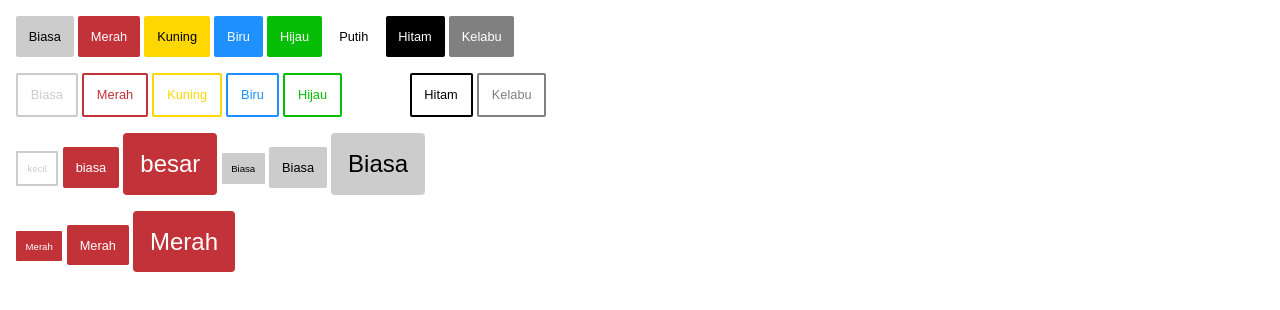
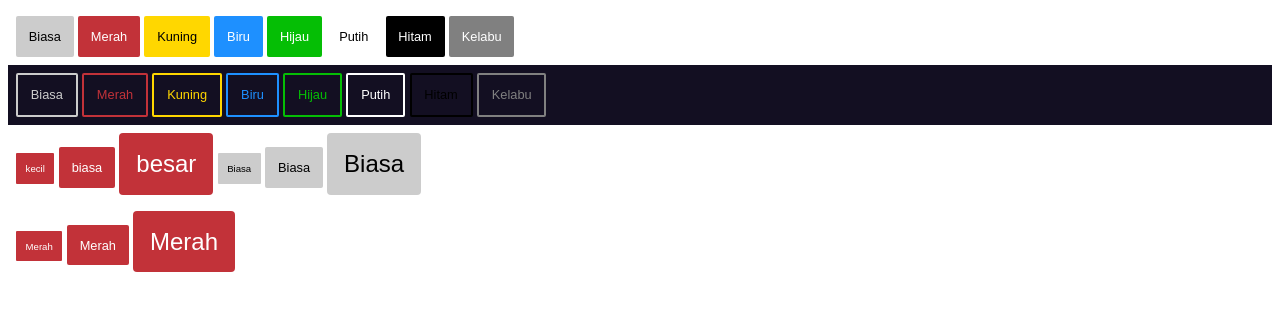
Before and after one commit to febriinanda/indonesia, a plain HTML site: page index.html in a window 1280 px wide. Drawn offline with Linux system fonts and the light colour scheme; a script that the page names is missing.

Commit message:
Set font size

```diff
--- a/app.scss
+++ b/app.scss
@@ -2,6 +2,7 @@
 
 body{
     font-family: Arial, Helvetica, sans-serif;
+    font-size: 100%;
 }
 div{
     padding: .5em;
--- a/index.html
+++ b/index.html
@@ -19,7 +19,7 @@
         <button class="tombol hitam">Hitam</button>
         <button class="tombol kelabu">Kelabu</button>
     </div>
-    <div>
+    <div style="background:#130f22">
         <button class="tombol kosong">Biasa</button>
         <button class="tombol merah kosong">Merah</button>
         <button class="tombol kuning kosong">Kuning</button>
@@ -31,7 +31,7 @@
     </div>
 
     <div>
-        <a class="kecil tombol kosong">kecil</a>
+        <a class="kecil tombol merah">kecil</a>
         <a class="tombol merah">biasa</a>
         <a class="tombol merah besar">besar</a>
         <a class="tombol kecil">Biasa</a>
```
Also changed, not shown: app.css, 1 other file.
